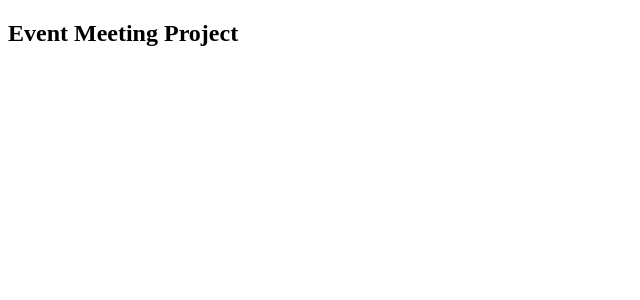
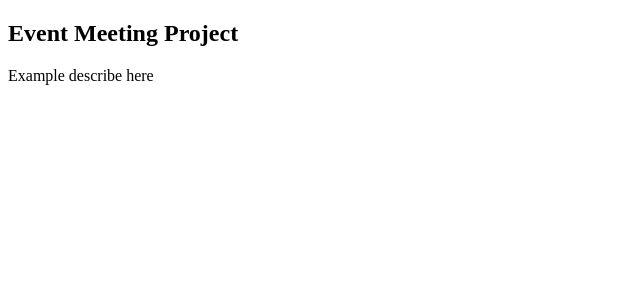
Before and after one commit to FilBil/EventMeeting, an Angular app in the folder ClientApp/: page / in a window 1280 px wide. Shown: the top 300 px of the page, without its empty margins (0-640 px from the left). Built offline with nearby package versions, Linux system fonts and the light colour scheme.

Commit message:
main app

```diff
--- a/ClientApp/src/app/app.component.html
+++ b/ClientApp/src/app/app.component.html
@@ -3,6 +3,6 @@
     <h1>{{title}}</h1>
   </header>
   <article>
-    <p></p>
+    <p>{{describe}}</p>
   </article>
 </section>
--- a/ClientApp/src/app/app.component.ts
+++ b/ClientApp/src/app/app.component.ts
@@ -7,4 +7,5 @@ import { Component } from '@angular/core';
 })
 export class AppComponent {
   title = 'Event Meeting Project';
+  describe = 'Example describe here';
 }
```
